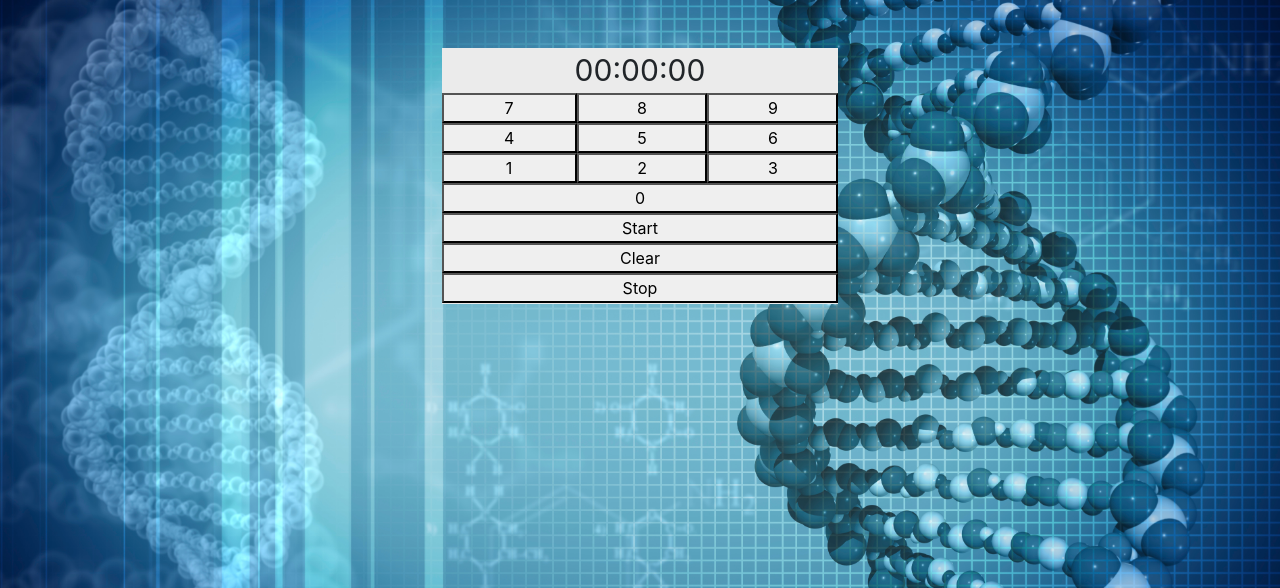
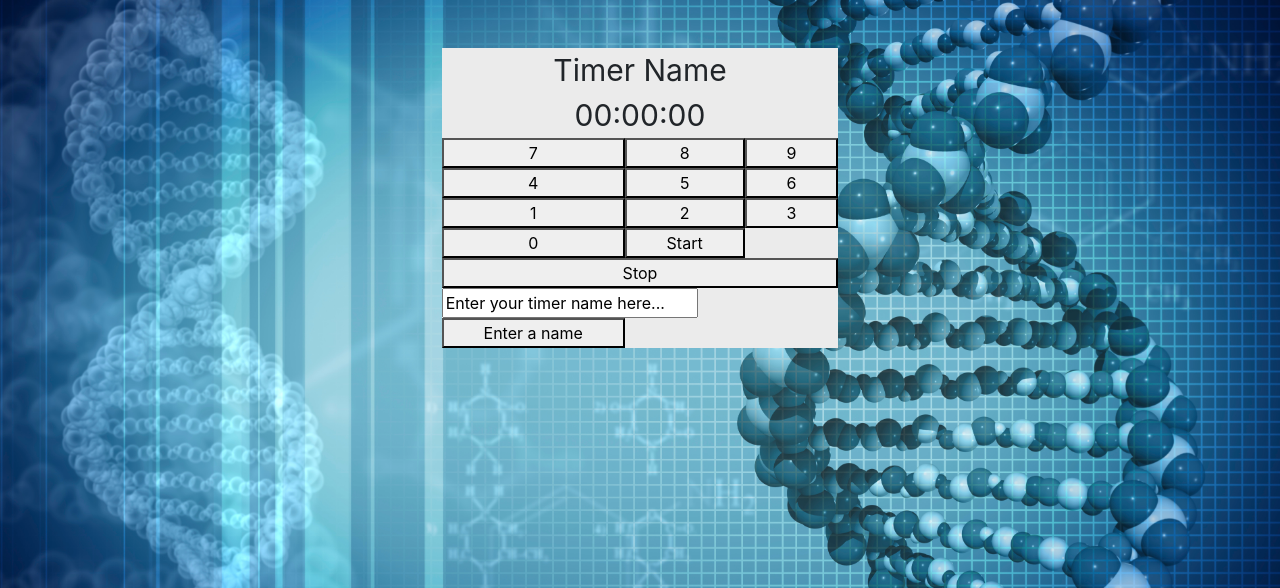
Before and after one commit to brettvanderwerff/LabManager, a Flask app: page /quick_timer in a window 1280 px wide. Shown: the part 56-644 px from the top of the page. Run offline with Flask 2, Linux system fonts and the light colour scheme; some libraries are stand-ins or nearby versions.

Commit message:
working form

```diff
--- a/app/routes.py
+++ b/app/routes.py
@@ -17,3 +17,5 @@ def set_up_timers():
 
 #ToDo just focus on making a page with grid of timers that have a title and can be run independently then focus on letting user save those timers
 #ToDo add web form above timer to record what the timer is for
+# probably need another grid within a grid for webform in timer
+# just get submit form to work first, worry about style later
--- a/app/templates/quick_timer.html
+++ b/app/templates/quick_timer.html
@@ -22,6 +22,17 @@
   font-size: 30px;
 }
 
+#timer-name {
+  text-align: center;
+  grid-column-start: 1;
+  grid-column-end: 4;
+  font-size: 30px;
+}
+
+#name-submit {
+  grid-column-start: 1;
+  grid-column-end: 4;
+}
 
 </style>
 
@@ -108,6 +119,13 @@ function stopTimer() {
     alarm.currentTime = 0
 
 }
+
+function updateName() {
+    var name = document.getElementById("name-text").value
+    console.log(name)
+    document.getElementById("timer-name").innerHTML = name
+
+}
 </script>
 
 <div class="container-fluid">
@@ -115,6 +133,7 @@ function stopTimer() {
         <div class="col-sm-4" style="background: none;"> </div>
         <div class="col-sm-4" style="background: none;">
             <div class="grid-container">
+                  <div id="timer-name">Timer Name</div>
                   <div id="display">00:00:00</div>
                   <button id="button-7" onclick="inputNumber(7)">7</button>
                   <button id="button-8" onclick="inputNumber(8)">8</button>
@@ -125,10 +144,15 @@ function stopTimer() {
                   <button id="button-1" onclick="inputNumber(1)">1</button>
                   <button id="button-2" onclick="inputNumber(2)">2</button>
                   <button id="button-3" onclick="inputNumber(3)">3</button>
-                  <button class="button-wide" id="button-0" onclick="inputNumber(0)">0</button>
-                  <button class="button-wide" id="start" onclick="startTimer()">Start</button>
-                  <button class="button-wide" id="clear" onclick="clearDisplay()">Clear</button>
+                  <button id="button-0" onclick="inputNumber(0)">0</button>
+                  <button id="start" onclick="startTimer()">Start</button>
+
                   <button class="button-wide" id="stop" onclick="stopTimer()">Stop</button>
+                    <form id="name-submit">
+                    <input id="name-text" type="text" name="firstname" value="Enter your timer name here...">
+                </form>
+                <button id="'submit-button" onclick="updateName()">Enter a name</button>
+
 
         <div class="col-sm-4" style="background: none;"> </div>
     </div>
```
